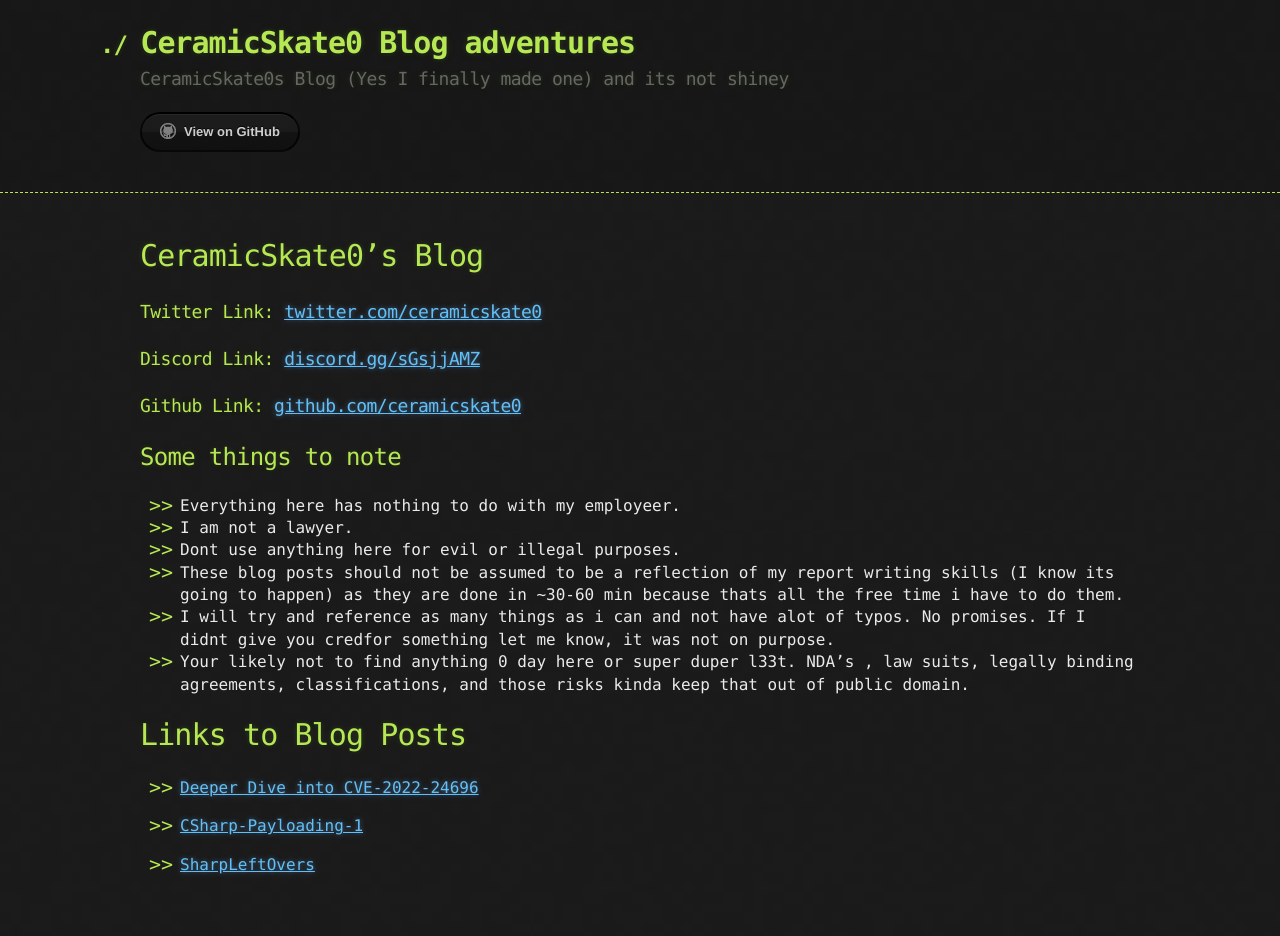
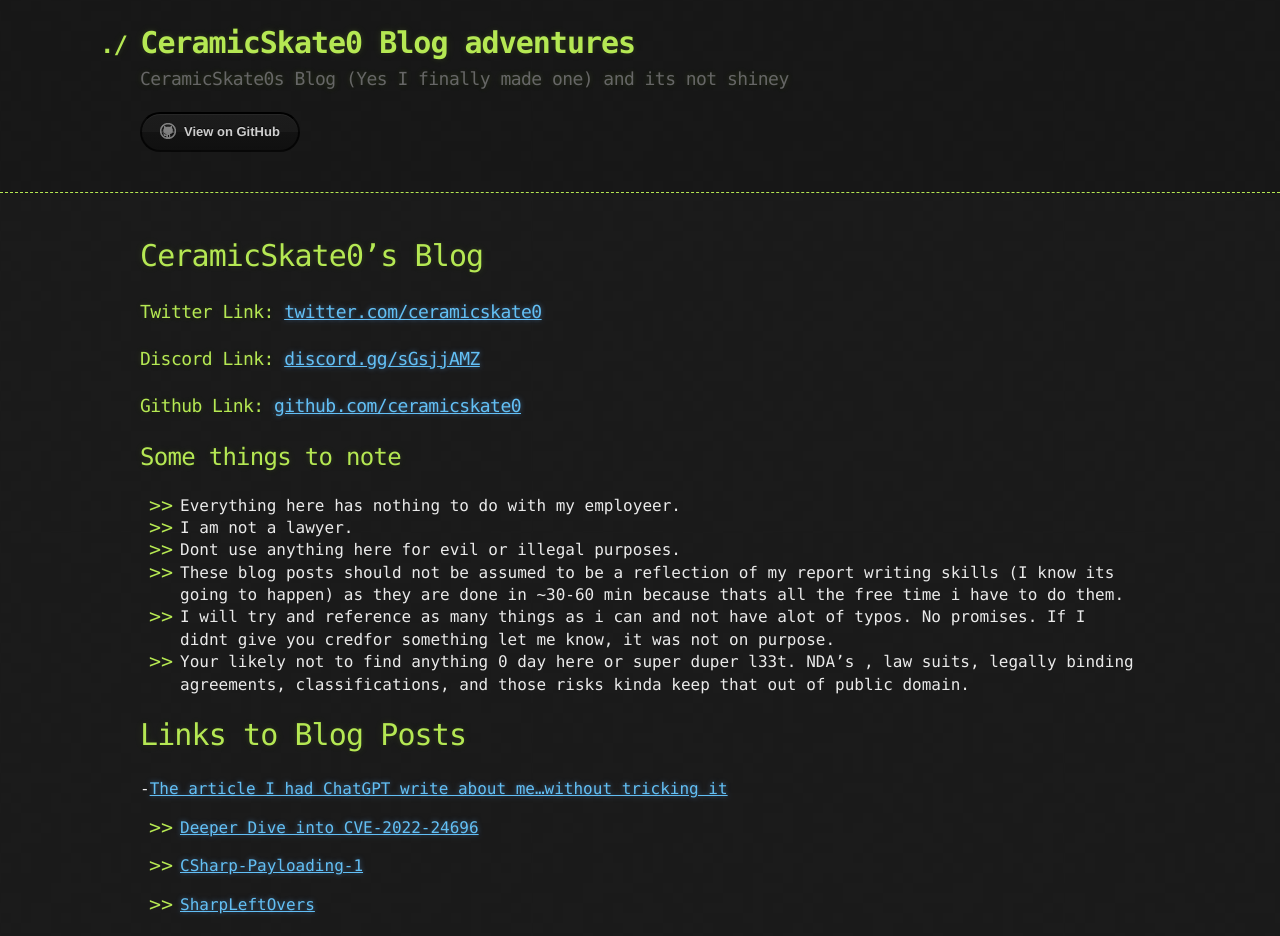
Before and after one commit to ceramicskate0/ceramicskate0.github.io, a Jekyll site: the page built from index.md, in a window 1280 px wide. Built offline with Jekyll 4.4.1, drawn with Linux system fonts in a browser that asks for light colours; our own code applies the rules of GitHub Pages for plain Markdown files; before the commit the page ends 900 px from its top, so only the background shows below that.

Commit message:
Update index.md

```diff
--- a/index.md
+++ b/index.md
@@ -17,6 +17,8 @@ layout: default
 
 # Links to Blog Posts
 
+-[The article I had ChatGPT write about me...without tricking it](./The-Article-about-mechatgpt-wrote.html)
+
 - [Deeper Dive into CVE-2022-24696](./CVE-2022-24696.html)
 
 - [CSharp-Payloading-1](./CSharp-Payloading1.html)
```
